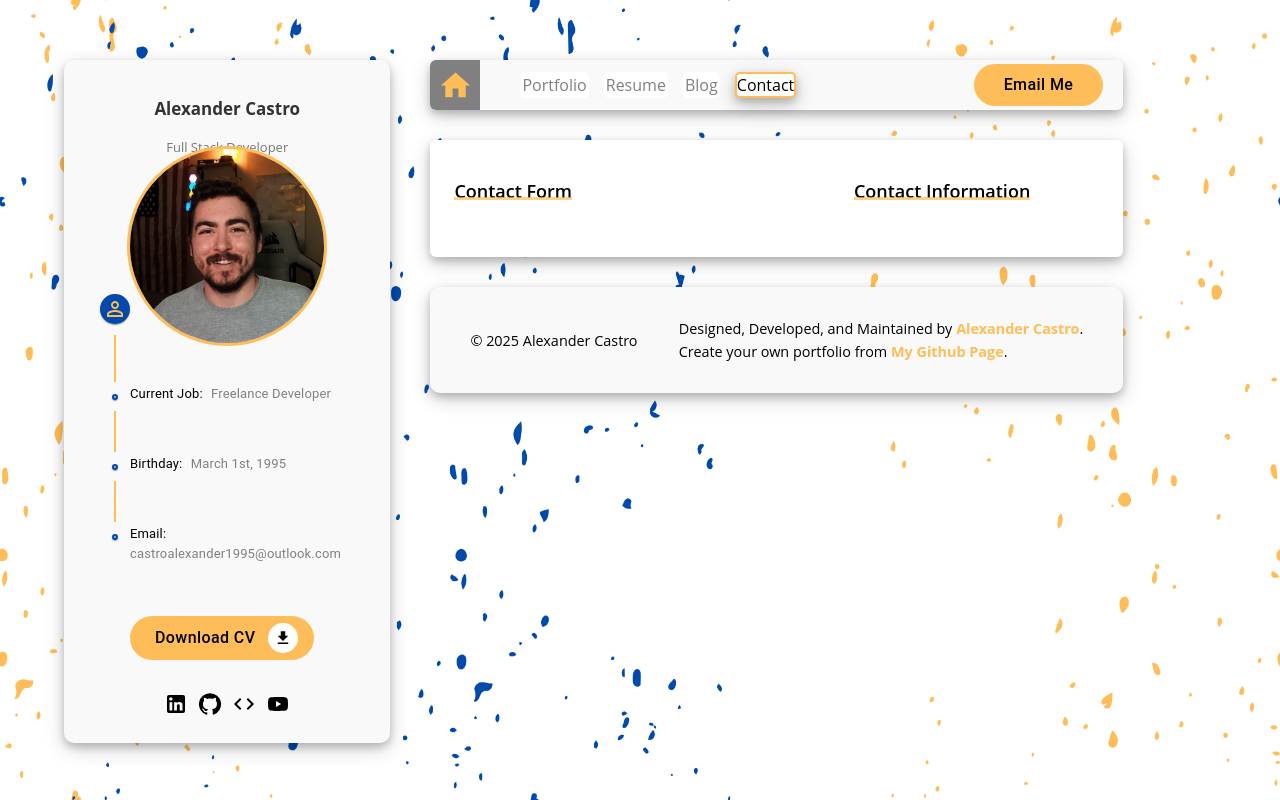
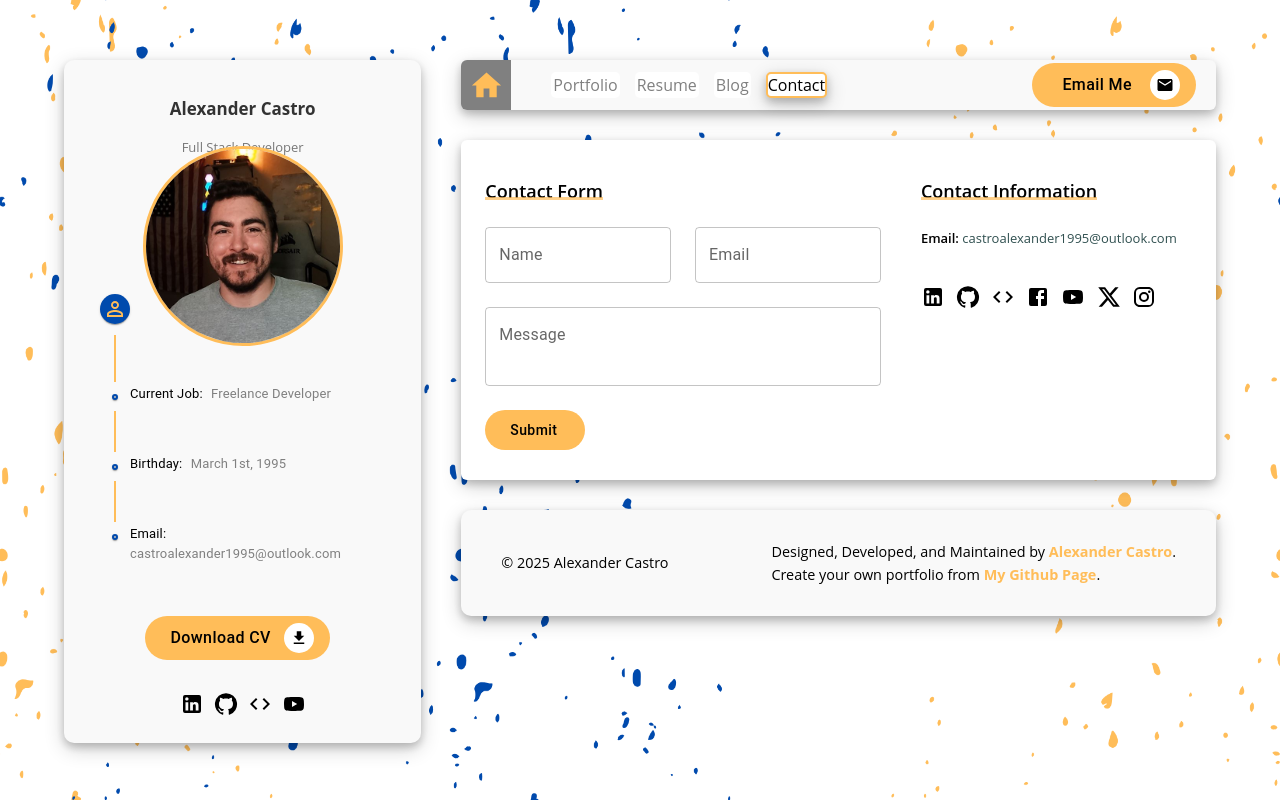
Before and after one commit to SergeantMurica/modernportfolio, a React (Vite) app: page /Contact in a window 1280 px wide. Built offline with nearby package versions, Linux system fonts and the light colour scheme.

Commit message:
Contact Page structure completed

```diff
--- a/src/App.css
+++ b/src/App.css
@@ -18,7 +18,7 @@
     margin: 10px 0 25px 0;
 }
 
-.heading-text span {
+.heading-text > span {
     position: absolute;
     height: 3px;
     left: 0;
--- a/src/components/Header/NavigationBar.jsx
+++ b/src/components/Header/NavigationBar.jsx
@@ -2,6 +2,7 @@ import { Link, NavLink, useLocation } from 'react-router-dom';
 import HomeIcon from '@mui/icons-material/Home';
 import websiteData from '../../utils/websiteData.jsx';
 import CustomButton from '../Button/Button.jsx';
+import EmailIcon from '@mui/icons-material/Email';
 import './NavigationBar.css';
 
 const NavigationBar = () => {
@@ -24,7 +25,7 @@ const NavigationBar = () => {
                 ))}
             </div>
             <div className="navbar-email">
-                <CustomButton text="Email Me" link="mailto:castroalexander1995@outlook.com" />
+                <CustomButton text="Email Me" icon={<EmailIcon/>} link="mailto:castroalexander1995@outlook.com" />
             </div>
         </nav>
     );
--- a/src/components/Profile/Profile.css
+++ b/src/components/Profile/Profile.css
@@ -40,10 +40,7 @@
 
 .profile-information .timeline .timeline-item-text {
     margin: 2px 0 12px 0;
-}
-
-.timeline-item-text {
-    font-size: 13px !important;
+    font-size: 13px;
     color: gray;
     font-weight: 400;
 }
--- a/src/pages/Contact/Contact.css
+++ b/src/pages/Contact/Contact.css
@@ -7,3 +7,39 @@
     margin: 30px;
     padding: 30px;
 }
+
+.contact-information {
+    margin: 2px 0 12px 0;
+    font-size: 13px;
+    color: darkslategrey;
+    font-weight: 500;
+}
+
+.contact-information span {
+     margin: 2px 0 12px 0;
+     font-size: 13px;
+     color: black;
+     font-weight: 600;
+ }
+
+.contact-socials {display: grid;
+    grid-template-columns: repeat(auto-fill, minmax(25px, 1fr));
+    gap: 10px;
+}
+
+
+
+/* Submit Button */
+
+.contact-container .custom-btn {
+    padding: 1px 12px;
+    margin: 0;
+}
+
+.contact-container .custom-btn .btn-text {
+    font-size: 14px;
+}
+
+.contact-container .custom-btn .btn-text > a {
+    font-size: 14px;
+}
--- a/src/pages/Contact/Contact.jsx
+++ b/src/pages/Contact/Contact.jsx
@@ -1,11 +1,12 @@
 import React from 'react'
-import {Container, Grid2} from "@mui/material";
+import {Container, Grid2, TextField} from "@mui/material";
+import resumeData from "../../utils/resumeData.jsx";
+import CustomButton from "../../components/Button/Button.jsx";
 
 
 
 
 import './Contact.css'
-import resumeData from "../../utils/resumeData.jsx";
 
 
 
@@ -16,9 +17,11 @@ const Contact = () => {
         <div>
             <Container fluid className="contact-container">
                 {/*Contact Page*/}
-                <Grid2 container spacing={{xs: 1.5, sm: 3, md: 4, lg: 5}}>
+                <Grid2 container spacing={5}>
+
+
                     {/*Contact Form*/}
-                    <Grid2 item size={{xs: 12, sm: 12, md: 7, lg: 7}}>
+                    <Grid2 item size={{xs: 12, md: 7}}>
                         <Grid2 container>
                             <Grid2 item>
                                 <div className="heading-text">
@@ -26,19 +29,60 @@ const Contact = () => {
                                     Contact Form
                                 </div>
                             </Grid2>
+                            <Grid2 item size={{xs: 12}}>
+                                <Grid2 container spacing={3}>
+                                    <Grid2 item size={{xs: 6}}>
+                                        <TextField fullWidth={true} label="Name" name="name" />
+                                    </Grid2>
+                                    <Grid2 item size={{xs: 6}}>
+                                        <TextField fullWidth={true} label="Email" name="email" />
+                                    </Grid2>
+                                    <Grid2 item size={{xs: 12}}>
+                                        <TextField fullWidth={true} multiline={true} rows={{xs: 4, md: 12}} label="Message" name="message" />
+                                    </Grid2>
+                                    <Grid2 item>
+                                        <CustomButton text="Submit"/>
+                                    </Grid2>
+                                </Grid2>
+                            </Grid2>
                         </Grid2>
                     </Grid2>
+
+
                     {/*Contact Info*/}
-                    <Grid2 item size={{xs: 12, sm: 12, md: 5, lg: 5}}>
+                    <Grid2 item size={{xs: 12, md: 5}}>
                         <Grid2 container>
                             <Grid2 item>
                                 <div className="heading-text">
                                     <span></span>
                                     Contact Information
                                 </div>
+                                <Grid2 item size={{xs: 12}}>
+                                    <Grid2 container spacing={3}>
+                                        <Grid2 item size={{xs: 12}} className="contact-information">
+                                            <span>Email: </span>
+                                            {resumeData.email}
+                                        </Grid2>
+                                        <Grid2 item size={{xs: 12}} className="contact-socials">
+                                            {resumeData.contact.map(element => (
+                                                <a
+                                                    key={element}
+                                                    href={element.url}
+                                                    target="-blank"
+                                                    rel="noopener noreferrer"
+                                                    className="social-icon"
+                                                >
+                                                    {element.icon}
+                                                </a>
+                                            ))}
+                                        </Grid2>
+                                    </Grid2>
+                                </Grid2>
                             </Grid2>
                         </Grid2>
                     </Grid2>
+
+
                 </Grid2>
             </Container>
         </div>
--- a/src/pages/Resume/Resume.css
+++ b/src/pages/Resume/Resume.css
@@ -29,6 +29,6 @@
     max-height: 50px;
 }
 
-.work-item {
+.resume-item {
 
 }
--- a/src/pages/Resume/Resume.jsx
+++ b/src/pages/Resume/Resume.jsx
@@ -28,7 +28,7 @@ const Resume = () => {
                                 <div >
                                     <BasicTimeline title={resumeData.resume.worktitle} icon={<WorkIcon/>}>
                                         {Object.keys(resumeData.resume.work).map((key, index) => (
-                                            <div key={index} className="work-item">
+                                            <div key={index} className="resume-item">
                                                 <ResumeTimeline
                                                     title={resumeData.resume.work[key].title}
                                                     company={resumeData.resume.work[key].company}
@@ -45,7 +45,7 @@ const Resume = () => {
                                 <div >
                                     <BasicTimeline title={resumeData.resume.edutitle} icon={<SchoolIcon/>}>
                                         {Object.keys(resumeData.resume.education).map((key, index) => (
-                                            <div key={index} className="work-item">
+                                            <div key={index} className="resume-item">
                                                 <ResumeTimeline
                                                     title={resumeData.resume.education[key].major}
                                                     company={resumeData.resume.education[key].school}
@@ -60,7 +60,7 @@ const Resume = () => {
                                 <div >
                                     <BasicTimeline title={resumeData.resume.certtitle} icon={<LightbulbIcon/>}>
                                         {Object.keys(resumeData.resume.certs).map((key, index) => (
-                                            <div key={index} className="work-item">
+                                            <div key={index} className="resume-item">
                                                 <ResumeTimeline
                                                     title={resumeData.resume.certs[key].title}
                                                     company={resumeData.resume.certs[key].company}
```
